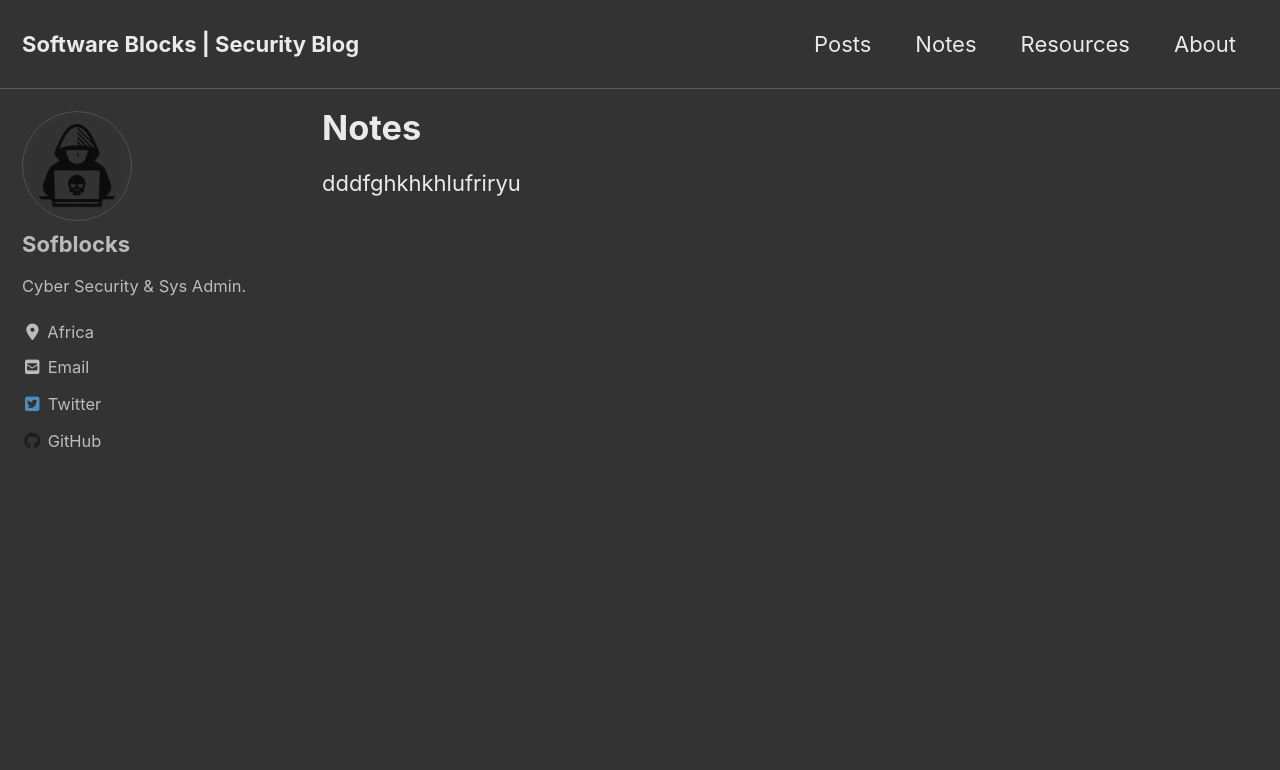
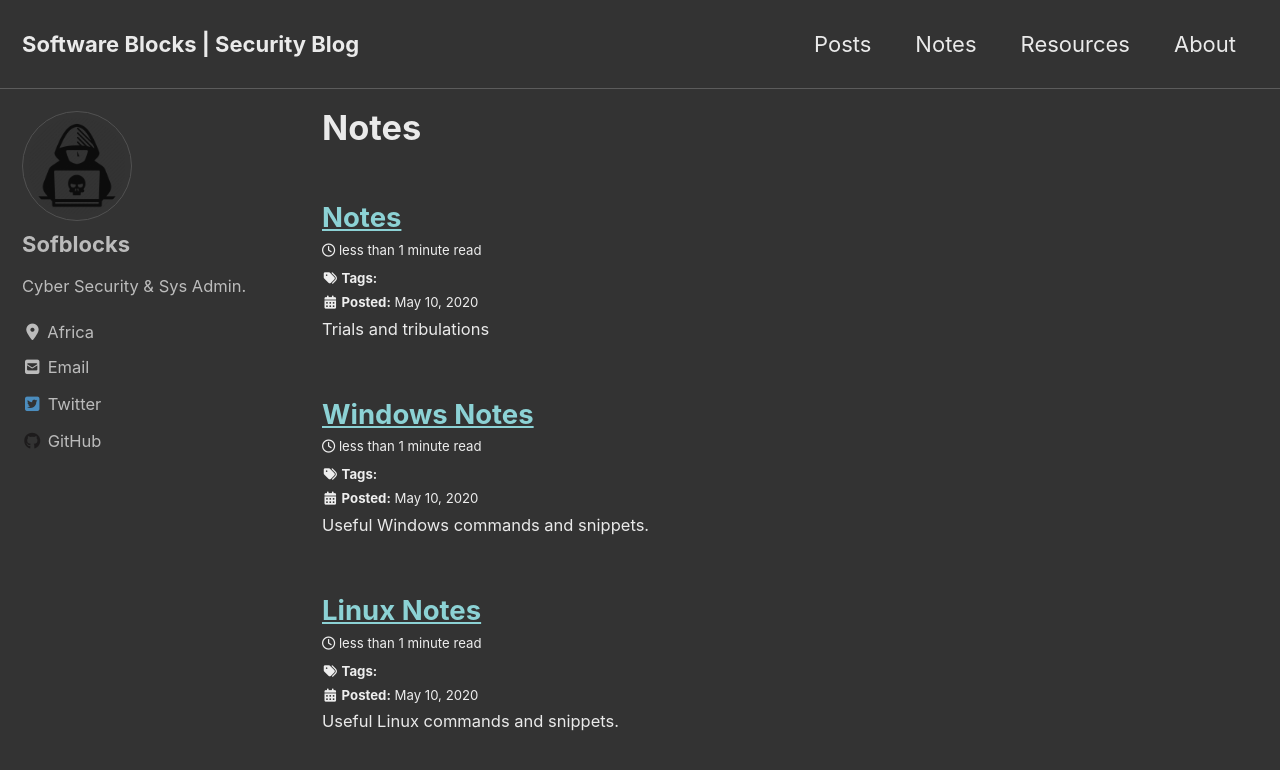
Before and after one commit to sofblocks/sofblocks.github.io, a Jekyll site: the page built from _pages/Notes.md, in a window 1280 px wide and 900 px high. Shown: the top 770 px of the window. Built offline with Jekyll 4.4.1, drawn with Linux system fonts in a browser that asks for light colours; cached includes are drawn as plain includes; nearby versions of some CDN libraries.

Commit message:
Fixed collection issue

```diff
--- a/_config.yml
+++ b/_config.yml
@@ -247,13 +247,25 @@ category_archive:
 tag_archive:
   type: liquid
   path: /tags/
+
+# Collections
+collections:
+  notes:
+    output: true
+    permalink: /:collection/:path/
+
+
+
+
+
+
 # https://github.com/jekyll/jekyll-archives
 # jekyll-archives:
 #   enabled:
 #     - categories
 #     - tags
 #   layouts:
-#     category: archive-taxonomy
+#     category: archive-taxonomys
 #     tag: archive-taxonomy
 #   permalinks:
 #     category: /categories/:name/
@@ -292,3 +304,14 @@ defaults:
       comments: # true
       share: true
       related: true
+# _notes
+  - scope:
+      path: ""
+      type: notes
+    values:
+      layout: single
+      author_profile: true
+      read_time: true
+      comments:  true
+      share: true
+      related: true
--- /dev/null
+++ b/_notes/2020-05-10-linux.md
@@ -0,0 +1,9 @@
+---
+layout: single
+title: "Linux Notes"
+collection: notes
+excerpt: "Useful Linux commands and snippets."
+permalink: /notes/2020-05-10-linux
+---
+
+# Linux Stuff
--- /dev/null
+++ b/_notes/2020-05-10-slimy.md
@@ -0,0 +1,9 @@
+---
+layout: single
+title: "Windows Notes"
+collection: notes
+excerpt: "Useful Windows commands and snippets."
+permalink: /notes/2020-05-10-slimy
+---
+
+# Windows Stuff
--- /dev/null
+++ b/_notes/2020-05-10-somenotes.md
@@ -0,0 +1,10 @@
+---
+layout: single
+title: "Notes"
+collection: notes
+excerpt: "Trials and tribulations"
+permalink: /notes/2020-05-10-somenotes
+---
+
+
+# Something here
--- a/_pages/Notes.md
+++ b/_pages/Notes.md
@@ -4,10 +4,6 @@ title: "Notes"
 permalink: "/notes/"
 author_profile: true
 ---
-{% for post in site.notes %}
+{% for post in site.notes reversed  %}
   {% include posts-list.html %}
 {% endfor %}
-
-
-
-dddfghkhkhlufriryu
```
Also changed, not shown: _layouts/notes.html (deleted, +0 -19 lines), _notes/2020-05-07-cryptography.md (deleted, +0 -28 lines).
